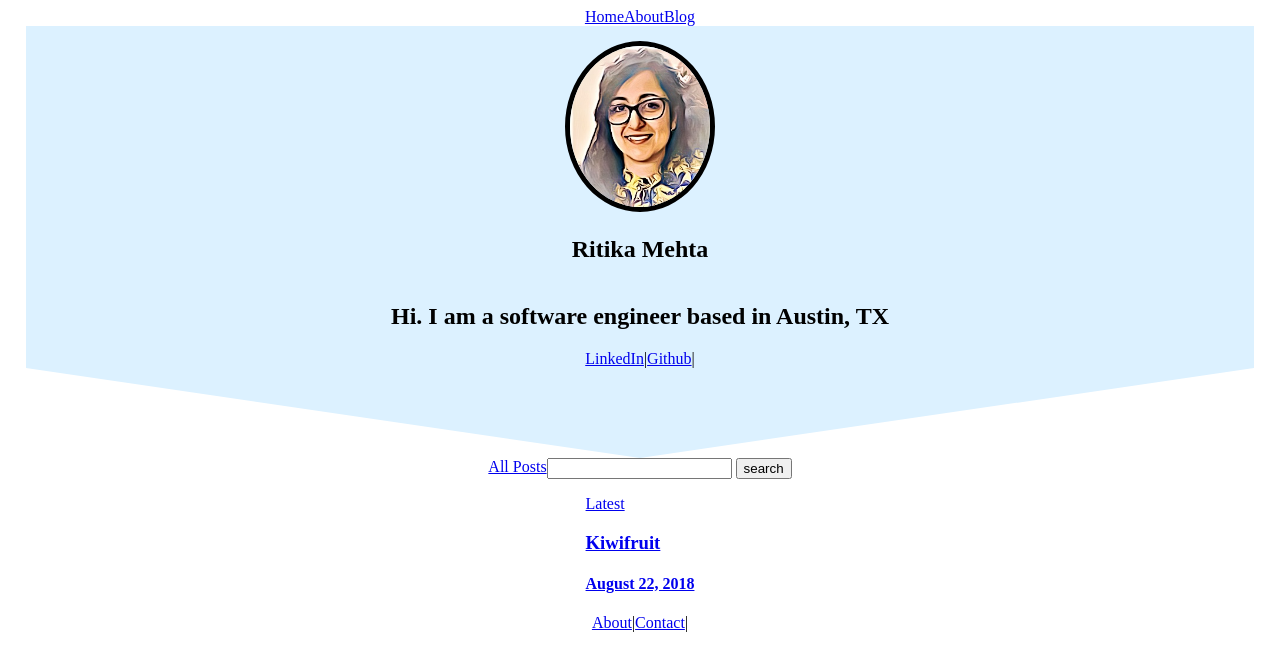
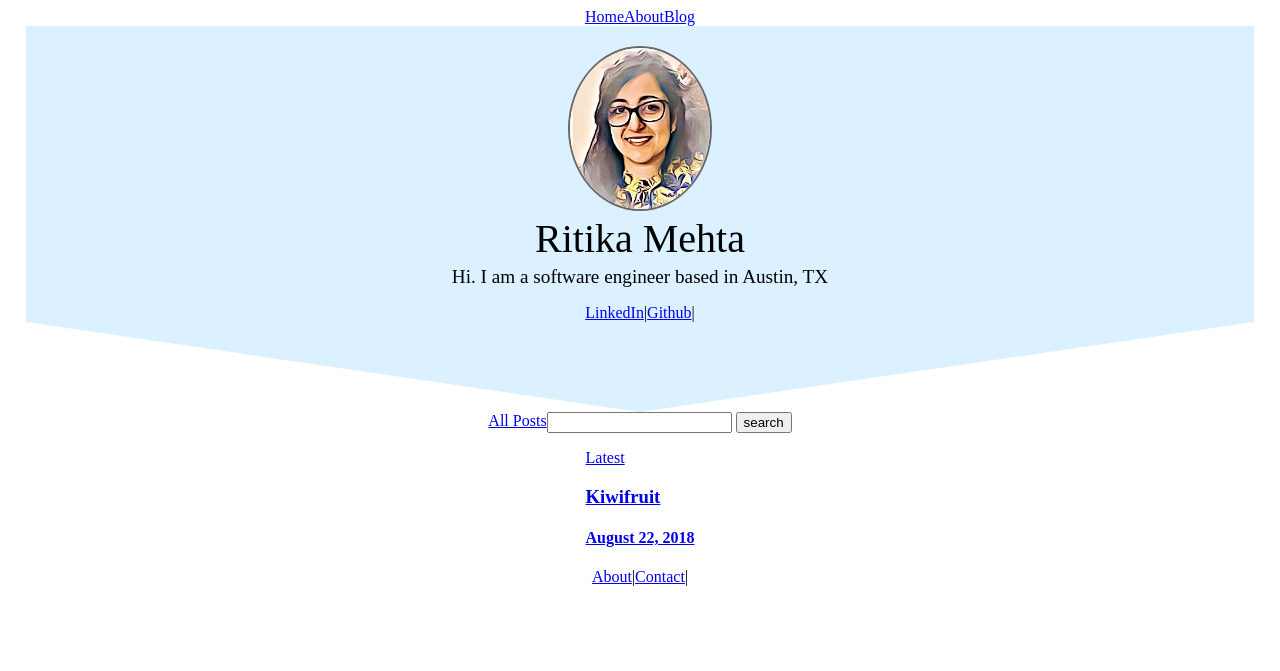
Before and after one commit to mehtarit/Folio, a Jekyll site: the page built from index.html, in a window 1280 px wide. Shown: the top 671 px of the page. Built offline with Jekyll 4.4.1, drawn with Linux system fonts in a browser that asks for light colours; some web fonts are replaced.

Commit message:
Add some more styling to the hero element and some fonts

```diff
--- /dev/null
+++ b/_includes/home-font.html
@@ -0,0 +1,2 @@
+<link href="https://fonts.googleapis.com/css2?family=Fredericka+the+Great&display=swap" rel="stylesheet">
+<link href="https://fonts.googleapis.com/css2?family=Laila:wght@300&display=swap" rel="stylesheet">
--- a/_layouts/default.html
+++ b/_layouts/default.html
@@ -10,7 +10,9 @@
     <link rel="stylesheet" href="{{site.baseurl}}/assets/css/{{stylesheet}}.css">
     {% endfor %}
     {% endif %}
-
+    {% if page.custom_font %}
+     {% include {{page.custom_font}}.html %}
+    {% endif %}
     {% feed_meta %}
     {% seo %}
   </head>
--- a/_layouts/home.html
+++ b/_layouts/home.html
@@ -2,11 +2,13 @@
 layout: default
 ---
 <section id="home-hero">
-    <picture id="home-logo">
-        <img src="{{site.baseurl}}/assets/img/logo.png" alt="blog logo" class="rounded">
+    <picture id="home-picture">
+        <a href="{{site.baseurl}}/about.html">
+            <img id="home-hero-logo" src="{{site.baseurl}}/assets/img/logo.png" alt="blog logo" class="rounded">
+        </a>
     </picture>
-    <h1 class="main-page-title">Ritika Mehta</h1>
-    <h2>Hi. I am a software engineer based in Austin, TX</h2>
+    <h1 id="home-hero-title">Ritika Mehta</h1>
+    <h2 id="home-hero-subtitle">Hi. I am a software engineer based in Austin, TX</h2>
     <nav>
         <a href="https://www.linkedin.com/in/mehtarit/">LinkedIn</a> |
         <a href="https://github.com/mehtarit">Github</a> |
--- a/assets/css/home.scss
+++ b/assets/css/home.scss
@@ -9,10 +9,27 @@
     width: 96vw;
 }
 
-#home-logo > img {
+#home-hero-logo {
     width: 140px;
-    border: black;
+    border: dimgrey;
     border-style: solid;
-    border-width: 5px;
-    margin-top: 15px;
+    border-width: 2.5px;
+    margin-top: 20px;
 }
+
+#home-hero-title {
+    font-size: 2.5em;
+    margin-top: 0;
+    margin-bottom: 0;
+    font-family: 'Fredericka the Great', cursive;
+    font-weight: normal;
+}
+
+#home-hero-subtitle {
+    font-weight: normal;
+    font-size: 1.2em;
+    max-width: 85%;
+    font-family: 'Laila', serif;
+    text-align: center;
+    margin-top: 0.2em;
+}
--- a/index.html
+++ b/index.html
@@ -2,6 +2,7 @@
 layout: home
 title: Home
 custom_css: home
+custom_font: home-font
 ---
 
 <nav>
```
